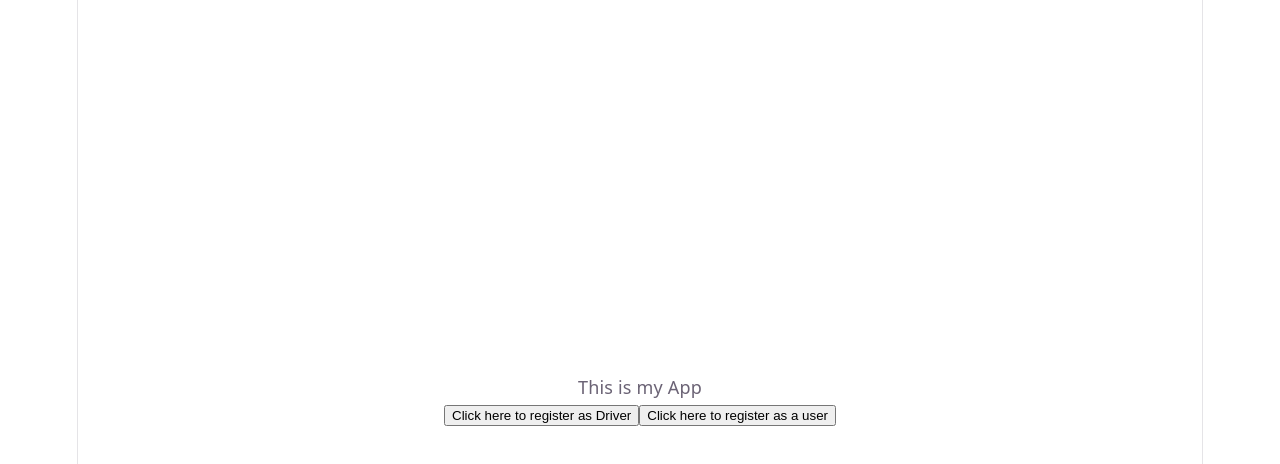
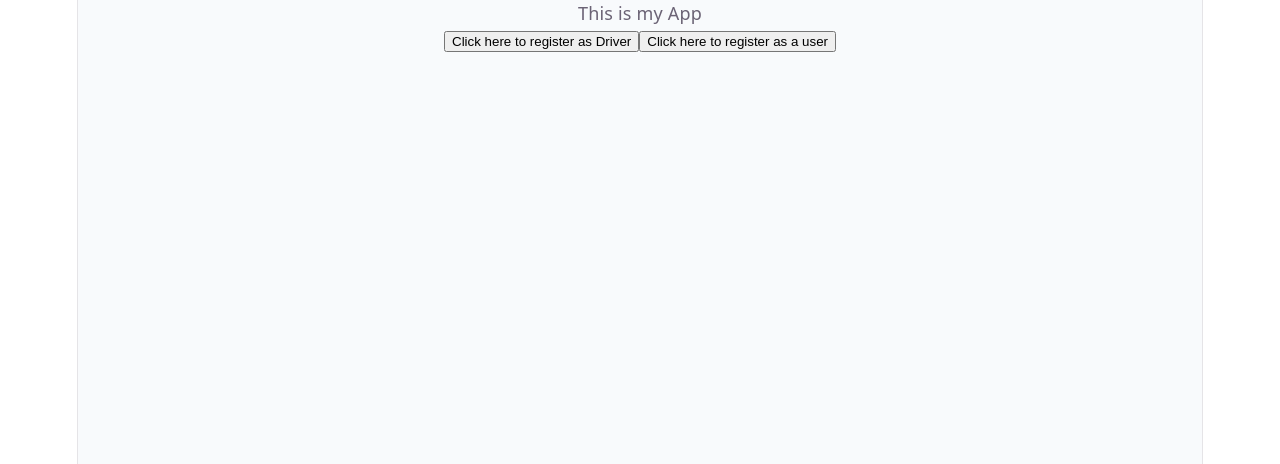
Before and after one commit to PChaudhary0403/RideBookingSystem, a React (Vite) app in the folder Frontend/UI/: page / in a window 1280 px wide. Shown: the top 464 px of the page. Built offline with nearby package versions, Linux system fonts and the light colour scheme; no server answers.

Commit message:
change in ui

```diff
--- a/Frontend/UI/src/pages/Drivers/HomePage.tsx
+++ b/Frontend/UI/src/pages/Drivers/HomePage.tsx
@@ -5,7 +5,7 @@ function HomePage() {
   return (
   <>
   <div style={{display:"flex",justifyContent:"center",alignItems:"center",height:"100vh"}}>
-  <div>
+  <div style={{width: "100%",height: "100vh",backgroundColor: "#F8FAFC"}}>
     <p>This is my App</p>
     <button onClick={()=>navigate("/driver/register")}>Click here to register as Driver</button>
     <button onClick={()=>navigate("/users/register")}>Click here to register as a user</button>
```
